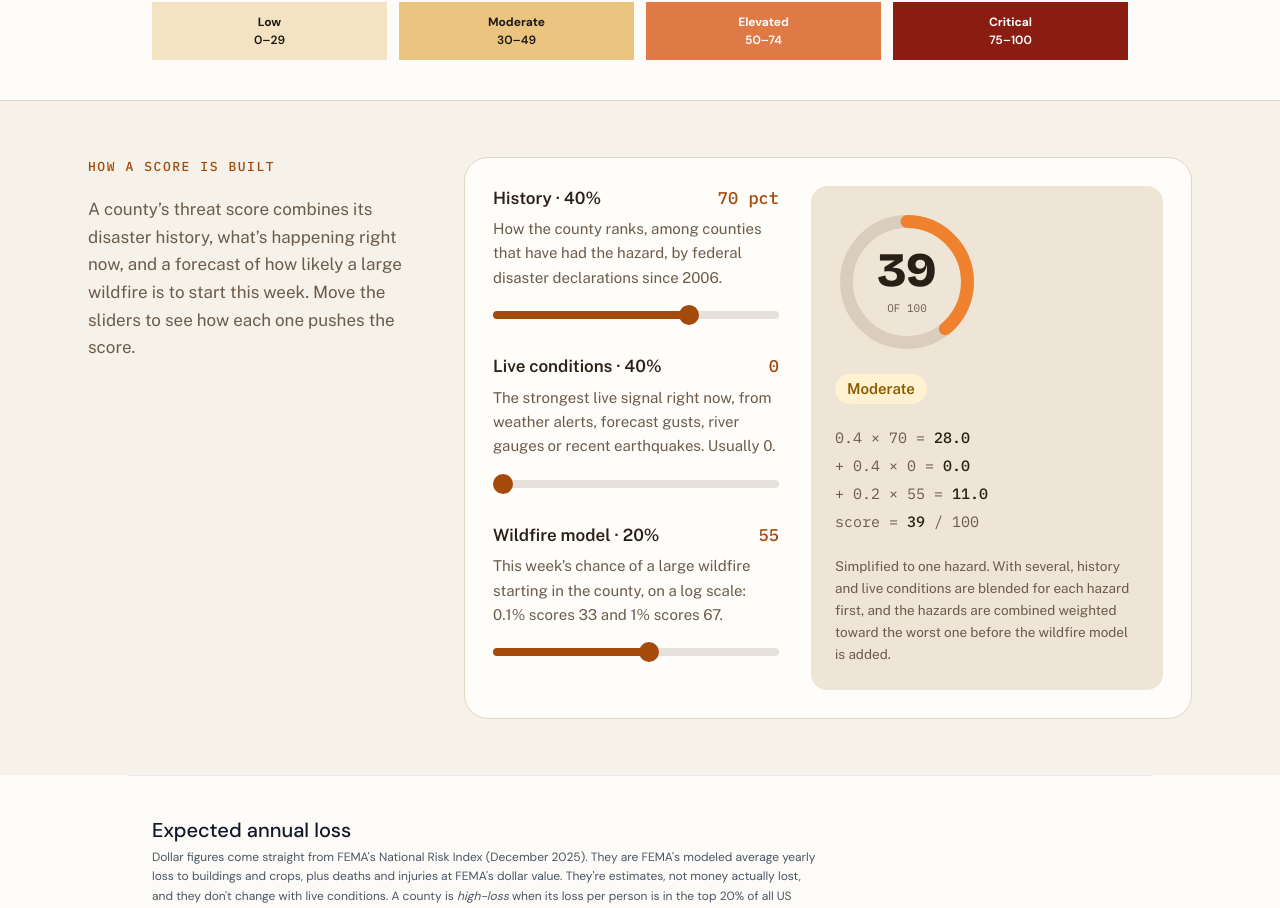
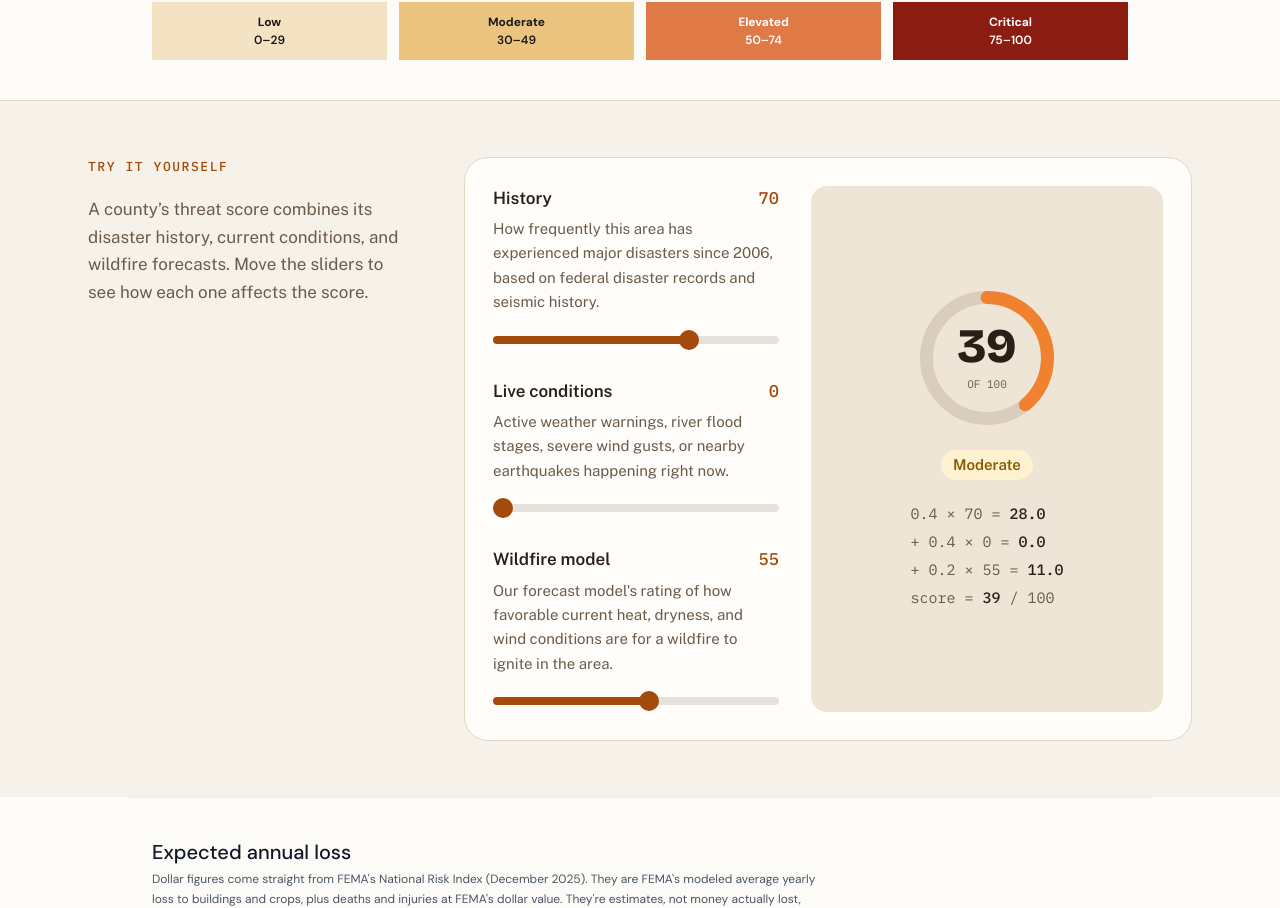
Before and after one commit to nathaniel-trueba/RiskResource, a Next.js app in the folder frontend/: page /about in a window 1280 px wide. Shown: the part 710-1618 px from the top of the page. Built offline with nearby package versions, Linux system fonts and the light colour scheme.

Commit message:
fix description for sliders

```diff
--- a/frontend/components/about/ScoreExplainer.tsx
+++ b/frontend/components/about/ScoreExplainer.tsx
@@ -112,12 +112,10 @@ export default function ScoreExplainer() {
         {/* Left: heading */}
         <div className="lg:w-80 shrink-0">
           <span className={`${mono.className} block text-[13px] font-medium uppercase tracking-[0.12em]`} style={{ color: C.accent }}>
-            How a score is built
+            Try It Yourself
           </span>
           <p className="mt-5 text-[17px] leading-relaxed" style={{ color: C.muted }}>
-            A county&rsquo;s threat score combines its disaster history, what&rsquo;s happening right now, and a
-            forecast of how likely a large wildfire is to start this week. Move the sliders to see how each one
-            pushes the score.
+            A county&rsquo;s threat score combines its disaster history, current conditions, and wildfire forecasts. Move the sliders to see how each one affects the score.
           </p>
         </div>
 
@@ -129,10 +127,10 @@ export default function ScoreExplainer() {
           <div className="flex-1 min-w-0 flex flex-col gap-7">
             <Slider
               id="explainer-historical"
-              label={`History · ${SCORE_WEIGHTS.historical}%`}
-              help="How the county ranks, among counties that have had the hazard, by federal disaster declarations since 2006."
+              label={`History`}
+              help="How frequently this area has experienced major disasters since 2006, based on federal disaster records and seismic history."
               value={historical}
-              display={`${historical} pct`}
+              display={`${historical}`}
               min={0}
               max={100}
               step={1}
@@ -140,8 +138,8 @@ export default function ScoreExplainer() {
             />
             <Slider
               id="explainer-live"
-              label={`Live conditions · ${SCORE_WEIGHTS.live}%`}
-              help="The strongest live signal right now, from weather alerts, forecast gusts, river gauges or recent earthquakes. Usually 0."
+              label={`Live conditions`}
+              help="Active weather warnings, river flood stages, severe wind gusts, or nearby earthquakes happening right now."
               value={live}
               display={String(live)}
               min={0}
@@ -151,8 +149,8 @@ export default function ScoreExplainer() {
             />
             <Slider
               id="explainer-model"
-              label={`Wildfire model · ${SCORE_WEIGHTS.wildfireModel}%`}
-              help="This week's chance of a large wildfire starting in the county, on a log scale: 0.1% scores 33 and 1% scores 67."
+              label={`Wildfire model`}
+              help="Our forecast model's rating of how favorable current heat, dryness, and wind conditions are for a wildfire to ignite in the area."
               value={model}
               display={String(model)}
               min={0}
@@ -163,7 +161,7 @@ export default function ScoreExplainer() {
           </div>
 
           <div
-            className="md:w-[22rem] flex flex-col items-start gap-5 rounded-2xl p-6"
+            className="md:w-[22rem] flex flex-col items-center justify-center text-center gap-5 rounded-2xl p-6"
             style={{ backgroundColor: C.result }}
             aria-live="polite"
           >
@@ -199,7 +197,7 @@ export default function ScoreExplainer() {
               {r.label}
             </span>
 
-            <div className={`${mono.className} text-[15px] leading-7`} style={{ color: C.muted }}>
+            <div className={`${mono.className} text-[15px] leading-7 text-left`} style={{ color: C.muted }}>
               {SCORE_WEIGHTS.historical / 100} &times; {historical} ={' '}
               <span className="font-medium" style={{ color: C.ink }}>{parts.historical.toFixed(1)}</span>
               <br />+ {SCORE_WEIGHTS.live / 100} &times; {live} ={' '}
@@ -209,10 +207,6 @@ export default function ScoreExplainer() {
               <br />score = <span className="font-medium" style={{ color: C.ink }}>{rounded}</span> / 100
             </div>
 
-            <p className="m-0 text-[13.5px] leading-relaxed" style={{ color: C.muted }}>
-              Simplified to one hazard. With several, history and live conditions are blended for each hazard
-              first, and the hazards are combined weighted toward the worst one before the wildfire model is added.
-            </p>
           </div>
         </div>
       </div>
```
